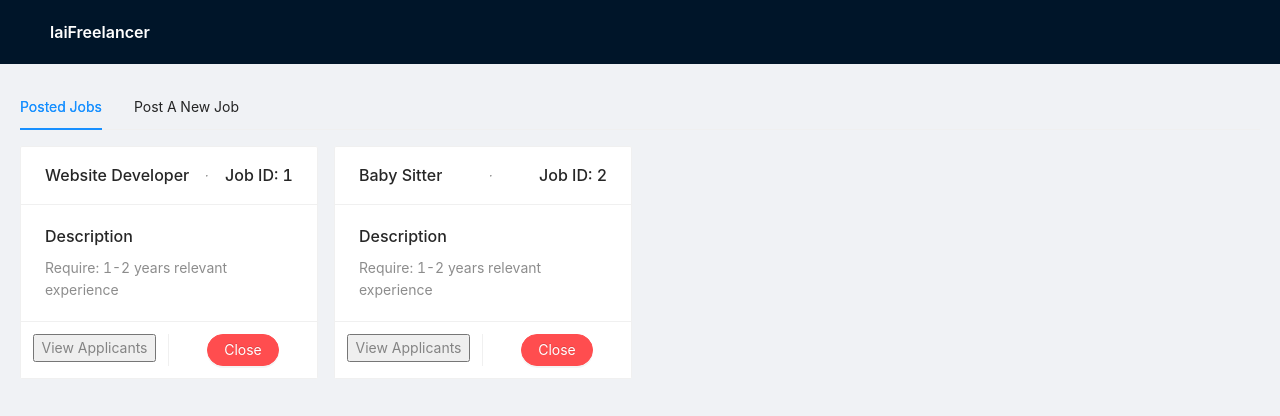
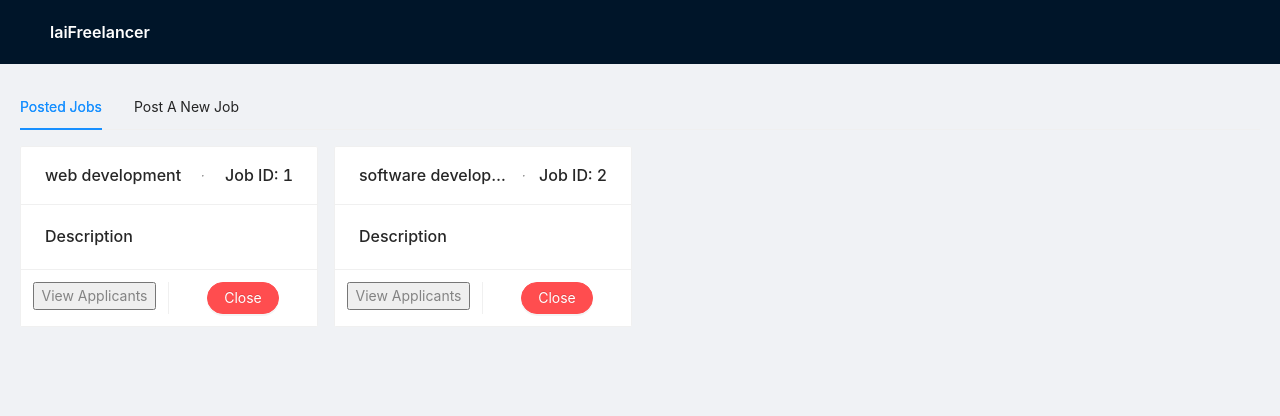
Before and after one commit to FreelancerPlatform/FreelancerPlatformFrontend, a React (Create React App) app in the folder freelancefe/: page / in a window 1280 px wide. Shown: the top 416 px of the page. Built offline with nearby package versions, Linux system fonts and the light colour scheme.

Commit message:
new employer page

```diff
--- a/freelancefe/package.json
+++ b/freelancefe/package.json
@@ -1,5 +1,5 @@
 {
-  "name": "freelancerfe",
+  "name": "freelancefe",
   "version": "0.1.0",
   "private": true,
   "dependencies": {
--- a/freelancefe/src/components/ApplicantListPage.js
+++ b/freelancefe/src/components/ApplicantListPage.js
@@ -11,11 +11,11 @@ import {
 import {
     InfoCircleOutlined,
 } from "@ant-design/icons";
-import { Routes, Route, useNavigate, Link } from 'react-router-dom';
+//import { Routes, Route, useNavigate, Link } from 'react-router-dom';
 import Text from "antd/lib/typography/Text";
 import React from "react";
-import { getJobsByEmployer, getApplicantsByJob } from "../utilsTest";
-import { deleteJob } from "../utils";
+import { getJobsByEmployer, getApplicationsByJob, closeJob, getProfile } from "../utilsTest";
+//import { deleteJob } from "../utils";
 
 const { Meta } = Card;
 
@@ -33,7 +33,7 @@ class HireButton extends React.Component {
         });
 
         try {
-            await deleteJob(this.props.applicants.jobId);
+            await closeJob(this.props.applicants.jobID);
             hireSuccess();
         } catch (error) {
             message.error(error.message);
@@ -63,13 +63,37 @@ class HireButton extends React.Component {
 
 export class ApplicantDetailInfoButton extends React.Component {
     state = {
+        loading: false,
         modalVisible: false,
+        applicantInfo: {},
     };
 
     openModal = () => {
         this.setState({
             modalVisible: true,
+            loading: true,
         });
+        this.loadData(this.props.email);
+    };
+
+    loadData = async (email) => {
+        this.setState({
+            loading: true,
+        });
+
+        try {
+            const resp = await getProfile(email);
+            this.setState({
+                applicantInfo: resp,
+            });
+        } catch (error) {
+            message.error(error.message);
+        } finally {
+            this.setState({
+                loading: false,
+            });
+
+        }
     };
 
     handleCancel = () => {
@@ -79,8 +103,8 @@ export class ApplicantDetailInfoButton extends React.Component {
     };
 
     render() {
-        const { applicant } = this.props;
-        const { name, skills, education, certification, jobId } = applicant;
+        const { applicantInfo } = this.state;
+        const { email, name, gender, education_level, certification, skill, rate } = applicantInfo;
         const { modalVisible } = this.state;
         return (
             <>
@@ -103,13 +127,17 @@ export class ApplicantDetailInfoButton extends React.Component {
                     >
                         <Space direction="vertical">
                             <Text strong={true}>Skills</Text>
-                            <Text type="secondary">{skills}</Text>
+                            {<Text>
+                                {skill?.map(s => <Text code>{s}</Text>)}
+                            </Text>}
                             <Text strong={true}>Education</Text>
-                            <Text type="secondary">{education}</Text>
+                            <Text type="secondary">{education_level}</Text>
                             <Text strong={true}>Certification</Text>
-                            <Text type="secondary">{certification}</Text>
-                            <Text strong={true}>Job ID</Text>
-                            <Text type="secondary">{jobId}</Text>
+                            {<Text>
+                                {certification?.map(s => <Text type="secondary">{s}</Text>)}
+                            </Text>}
+                            <Text strong={true}>Rate</Text>
+                            <Text type="secondary">{rate}</Text>
                         </Space>
                     </Modal>
                 )}
@@ -135,8 +163,8 @@ class ApplicantList extends React.Component {
         });
 
         try {
-            const resp = await getApplicantsByJob(this.props.jobId);
-            resp = [...this.state.applicants];
+            const resp = await getApplicationsByJob(this.props.jobID);
+            //resp = [...this.state.applicants];
             this.setState({
                 applicants: resp
             });
@@ -155,16 +183,25 @@ class ApplicantList extends React.Component {
         return (
             <List
                 loading={loading}
+                grid={{
+                    gutter: 16,
+                    xs: 1,
+                    sm: 3,
+                    md: 3,
+                    lg: 3,
+                    xl: 4,
+                    xxl: 4,
+                }}
                 dataSource={applicants}
                 renderItem={(item) => (
                     <List.Item>
                         <Card
-                            key={item.name}
+                            key={item.application_ID}
                             title={
 
                                 <div style={{ display: "flex", alignItems: "center" }}>
                                     <Text ellipsis={true} style={{ maxWidth: 150 }}>
-                                        {item.name}
+                                        {item.applicant_name}
                                     </Text>
                                     <ApplicantDetailInfoButton applicants={item} />
                                 </div>
@@ -174,10 +211,10 @@ class ApplicantList extends React.Component {
                                 <HireButton job={item} hireSuccess={this.loadData} />
                             ]}
                         >
-                            <Meta
+                            {/* <Meta
                                 title="Description"
                                 description={item.description}
-                            />
+                            /> */}
 
                         </Card>
                     </List.Item>
@@ -191,14 +228,23 @@ class ApplicantListPage extends React.Component {
 
 
     render() {
-        const {jobs} = this.props;
+
         return (
-            <div>
-                <ApplicantList />
+
+                <div>
+                <h1>
+                    <Text ellipsis={true} style={{ maxWidth: 150 }}>
+                    Job Name
+                    </Text>
+                </h1>
+                <ApplicantList  />
+
             </div>
-        );
-    }
 
+            )
+
+
+        }
 }
 
 export default ApplicantListPage;
--- a/freelancefe/src/components/EmployerHomePage.js
+++ b/freelancefe/src/components/EmployerHomePage.js
@@ -56,63 +56,63 @@ export function ViewApplicantsButton() {
 }
 
 
-export class ApplicantDetailInfoButton extends React.Component {
-    state = {
-        modalVisible: false,
-    };
+// export class ApplicantDetailInfoButton extends React.Component {
+//     state = {
+//         modalVisible: false,
+//     };
 
-    openModal = () => {
-        this.setState({
-            modalVisible: true,
-        });
-    };
+//     openModal = () => {
+//         this.setState({
+//             modalVisible: true,
+//         });
+//     };
 
-    handleCancel = () => {
-        this.setState({
-            modalVisible: false,
-        });
-    };
+//     handleCancel = () => {
+//         this.setState({
+//             modalVisible: false,
+//         });
+//     };
 
-    render() {
-        const { applicant } = this.props;
-        const { name, skills, education, certification, jobId } = applicant;
-        const { modalVisible } = this.state;
-        return (
-            <>
-                <Tooltip title="View Applicant Details">
-                    <Button
-                        onClick={this.openModal}
-                        style={{ border: "none" }}
-                        size="large"
-                        icon={<InfoCircleOutlined />}
-                    />
-                </Tooltip>
-                {modalVisible && (
-                    <Modal
-                        title={name}
-                        centered={true}
-                        visible={modalVisible}
-                        closable={false}
-                        footer={null}
-                        onCancel={this.handleCancel}
-                    >
-                        <Space direction="vertical">
-                            <Text strong={true}>Skills</Text>
-                            <Text type="secondary">{skills}</Text>
-                            <Text strong={true}>Education</Text>
-                            <Text type="secondary">{education}</Text>
-                            <Text strong={true}>Certification</Text>
-                            <Text type="secondary">{certification}</Text>
-                            <Text strong={true}>Job ID</Text>
-                            <Text type="secondary">{jobId}</Text>
-                        </Space>
-                    </Modal>
-                )}
-            </>
-        );
-    }
+//     render() {
+//         const { applicant } = this.props;
+//         const { name, skills, education, certification, jobId } = applicant;
+//         const { modalVisible } = this.state;
+//         return (
+//             <>
+//                 <Tooltip title="View Applicant Details">
+//                     <Button
+//                         onClick={this.openModal}
+//                         style={{ border: "none" }}
+//                         size="large"
+//                         icon={<InfoCircleOutlined />}
+//                     />
+//                 </Tooltip>
+//                 {modalVisible && (
+//                     <Modal
+//                         title={name}
+//                         centered={true}
+//                         visible={modalVisible}
+//                         closable={false}
+//                         footer={null}
+//                         onCancel={this.handleCancel}
+//                     >
+//                         <Space direction="vertical">
+//                             <Text strong={true}>Skills</Text>
+//                             <Text type="secondary">{skills}</Text>
+//                             <Text strong={true}>Education</Text>
+//                             <Text type="secondary">{education}</Text>
+//                             <Text strong={true}>Certification</Text>
+//                             <Text type="secondary">{certification}</Text>
+//                             <Text strong={true}>Job ID</Text>
+//                             <Text type="secondary">{jobId}</Text>
+//                         </Space>
+//                     </Modal>
+//                 )}
+//             </>
+//         );
+//     }
 
-}
+// }
 
 // export class JobDetailInfoButton extends React.Component {
 //     state = {
@@ -256,16 +256,16 @@ class MyJobs extends React.Component {
                 renderItem={(item) => (
                     <List.Item>
                         <Card
-                            key={item.jobId}
+                            key={item.jobID}
                             title={
 
                                 <div style={{ display: "flex", alignItems: "center" }}>
                                     <Text ellipsis={true} style={{ maxWidth: 150 }}>
-                                        {item.name}
+                                        {item.job_name}
                                     </Text>
                                     <hr />
                                     <Text>
-                                        Job ID: {item.jobId}
+                                        Job ID: {item.jobID}
                                     </Text>
                                 </div>
                             }
--- a/freelancefe/src/mock-data/applicants.json
+++ b/freelancefe/src/mock-data/applicants.json
@@ -1,17 +1,17 @@
 [
     {
-        "name": "John Smith",
-        "skills": "java, javascript",
-        "education": "Graduate",
-        "certification": "Microsoft programming certification",
-        "jobId": 1
-    },
-    {
-        "name": "Mike Computer",
-        "skills": "java, javascript",
-        "education": "Graduate",
-        "certification": "",
-        "jobId": 1
+        "email": "xxx@gmainl.com",
+        "name": "John",
+        "gender": "male",
+        "education_level": "graduate",
+        "certification": [
+            "java",
+            "aws"
+        ],
+        "skill": [
+            "JAVA",
+            "SQL"
+        ],
+        "rate": 4.48
     }
-
 ]
--- /dev/null
+++ b/freelancefe/src/mock-data/applications.json
@@ -0,0 +1,16 @@
+[
+    {
+        "application_ID": 1,
+        "status": "PENDING",
+        "job_name": "web development",
+        "applicant_name": "John",
+        "email": "321@gmail.com"
+    },
+    {
+        "application_ID": 2,
+        "status": "HIRED",
+        "job_name": "baby sitting",
+        "applicant_name": "Lara",
+        "email": "123@gmail.com"
+    }
+]
--- a/freelancefe/src/mock-data/jobs.json
+++ b/freelancefe/src/mock-data/jobs.json
@@ -1,16 +1,27 @@
 [
     {
-        "jobId": 1,
-        "name": "Website Developer",
-        "job_type": "Computer",
-        "skills": "java, javascript",
-        "description": "Require: 1-2 years relevant experience"
-    },
-    {
-        "jobId": 2,
-        "name": "Baby Sitter",
-        "job_type": "Home",
-        "skills": "Education",
-        "description": "Require: 1-2 years relevant experience"
-    }
+        "jobID": 1,
+        "job_name": "web development",
+        "location": "Beijing, China",
+        "salary": 200,
+        "content": "develop a website",
+        "employer": {
+        "email": "jhon@gmail.com"
+        },
+        "status": "PUBLIC",
+        "job_type": "IT"
+        },
+        {
+            "jobID": 2,
+            "job_name": "software development",
+            "location": "Beijing, China",
+            "salary": 200,
+            "content": "develop a website",
+            "employer": {
+            "email": "jhon@gmail.com"
+            },
+            "status": "PUBLIC",
+            "job_type": "IT"
+            }
+
 ]
--- a/freelancefe/src/utilsTest.js
+++ b/freelancefe/src/utilsTest.js
@@ -1,10 +1,23 @@
 const job = require('./mock-data/jobs.json');
 const applicant = require('./mock-data/applicants.json');
+const application = require('./mock-data/applications.json')
 
 export const getJobsByEmployer = () => {
     return job;
 };
 
-export const getApplicantsByJob = (jobId) => {
+export const getApplicantsByJob = (jobID) => {
+    return application;
+};
+
+export const closeJob = (jobID) => {
+
+};
+
+export const getProfile = (email) => {
     return applicant;
 };
+
+export const getApplicationsByJob = (jobID) => {
+    return application;
+}
```
Also changed, not shown: 2 other files (tests, documents, lock files or other folders).
